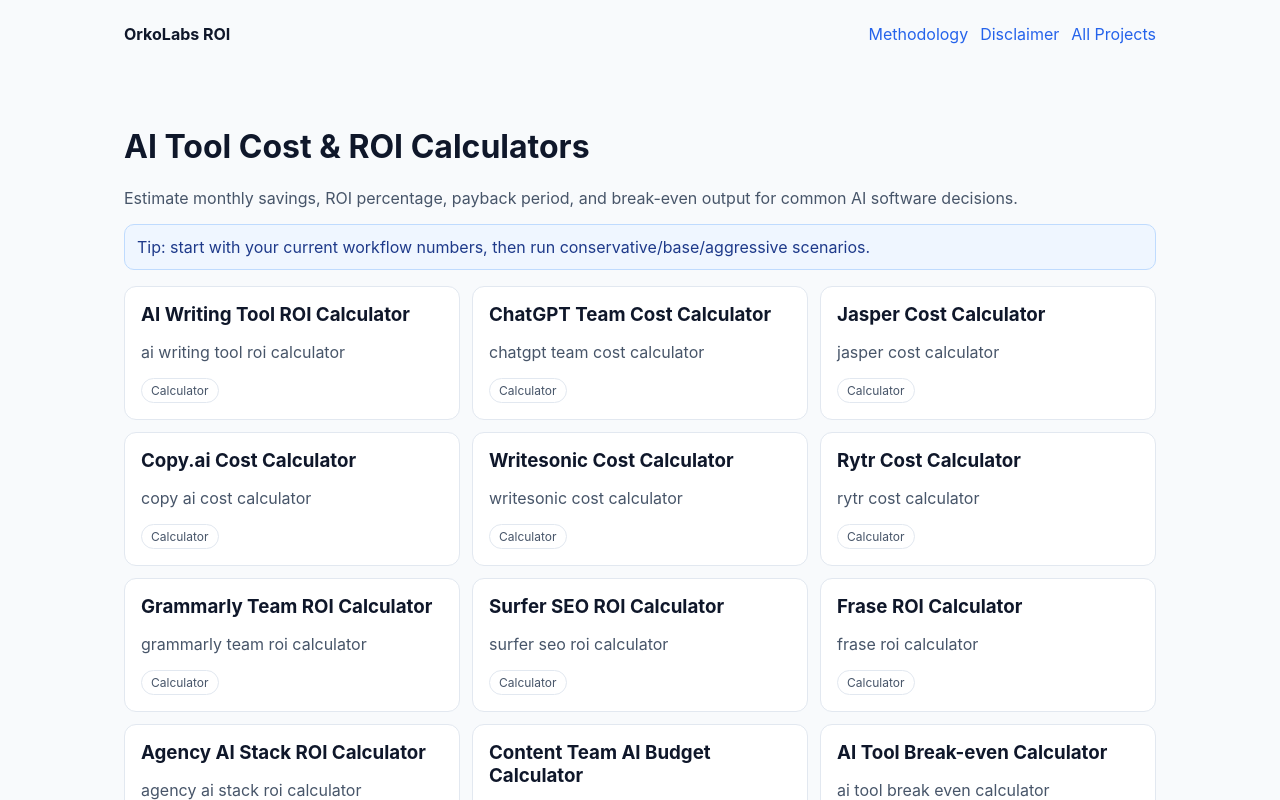
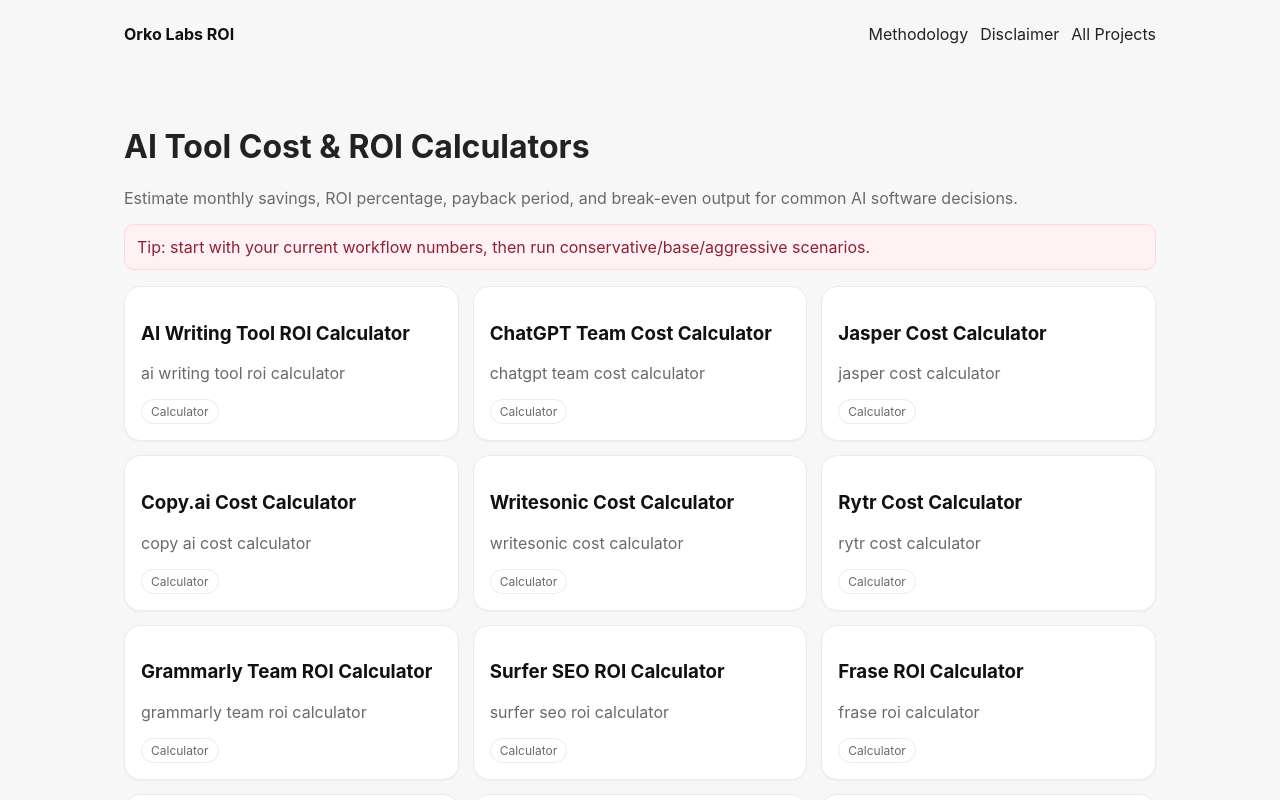
Before and after one commit to ankurvsoni/ai-tool-roi-calculators, a Next.js app: page / in a window 1280 px wide. Shown: the top 800 px of the page. Built offline with nearby package versions, Linux system fonts and the light colour scheme.

Commit message:
Rebrand to Orko Labs and refine modern UI styling for ROI app

```diff
--- a/app/globals.css
+++ b/app/globals.css
@@ -1,20 +1,20 @@
-:root{--bg:#f8fafc;--card:#fff;--text:#0f172a;--muted:#475569;--line:#e2e8f0;--brand:#2563eb;--ok:#065f46}
-*{box-sizing:border-box} body{margin:0;font-family:Inter,system-ui,-apple-system,Segoe UI,Roboto,sans-serif;background:var(--bg);color:var(--text)}
-a{color:var(--brand);text-decoration:none}a:hover{text-decoration:underline}
+:root{--bg:#f7f7f7;--card:#fff;--text:#222;--muted:#6a6a6a;--line:#ebebeb;--brand:#ff385c;--ok:#0f766e}
+*{box-sizing:border-box} body{margin:0;font-family:Circular,Inter,system-ui,-apple-system,Segoe UI,Roboto,sans-serif;background:var(--bg);color:var(--text)}
+a{color:#222;text-decoration:none}a:hover{text-decoration:underline}
 .wrap{max-width:1080px;margin:0 auto;padding:24px}
 .nav{display:flex;justify-content:space-between;gap:12px;align-items:center;margin-bottom:14px;flex-wrap:wrap}
-.brand{font-weight:700;color:#0f172a}.muted{color:var(--muted)}
-.grid{display:grid;grid-template-columns:repeat(auto-fit,minmax(250px,1fr));gap:12px}
-.card{display:block;background:var(--card);border:1px solid var(--line);border-radius:12px;padding:16px;color:#0f172a;text-decoration:none}
-.card h3{margin:0 0 8px}
-.box{background:var(--card);border:1px solid var(--line);border-radius:12px;padding:16px;margin:14px 0}
+.brand{font-weight:700;color:#111}.muted{color:var(--muted)}
+.grid{display:grid;grid-template-columns:repeat(auto-fit,minmax(250px,1fr));gap:14px}
+.card{display:block;background:var(--card);border:1px solid var(--line);border-radius:16px;padding:16px;color:#111;text-decoration:none;box-shadow:0 1px 2px rgba(0,0,0,.04);transition:transform .15s ease, box-shadow .15s ease}
+.card:hover{transform:translateY(-1px);box-shadow:0 8px 24px rgba(0,0,0,.08)}
+.box{background:var(--card);border:1px solid var(--line);border-radius:16px;padding:16px;margin:14px 0}
 label{display:block;font-size:13px;color:var(--muted);margin-bottom:6px}
-input,select{width:100%;padding:10px;border:1px solid #cbd5e1;border-radius:8px;margin-bottom:12px;background:#fff}
+input,select{width:100%;padding:11px;border:1px solid #d8d8d8;border-radius:10px;margin-bottom:12px;background:#fff}
 .kpi{font-size:30px;font-weight:700;line-height:1.1}
 .row{display:grid;grid-template-columns:1fr 1fr;gap:12px}
 .badge{display:inline-block;padding:4px 9px;border:1px solid var(--line);border-radius:999px;font-size:12px;color:var(--muted)}
-.notice{padding:12px;border:1px solid #bfdbfe;background:#eff6ff;color:#1e3a8a;border-radius:10px}
-.success{padding:12px;border:1px solid #a7f3d0;background:#ecfdf5;color:var(--ok);border-radius:10px}
-.btn{display:inline-block;background:#2563eb;color:#fff;padding:9px 12px;border-radius:8px;border:none;cursor:pointer}
+.notice{padding:12px;border:1px solid #ffd7df;background:#fff1f4;color:#8c2336;border-radius:10px}
+.success{padding:12px;border:1px solid #b8f1e8;background:#ecfdf9;color:var(--ok);border-radius:10px}
+.btn{display:inline-block;background:var(--brand);color:#fff;padding:10px 13px;border-radius:10px;border:none;cursor:pointer}
 .footer{margin-top:18px;font-size:13px;color:var(--muted)}
 @media (max-width: 760px){.row{grid-template-columns:1fr}.wrap{padding:16px}.kpi{font-size:26px}}
--- a/app/layout.js
+++ b/app/layout.js
@@ -2,7 +2,7 @@
 import Link from 'next/link';
 
 export const metadata = {
-  title: 'OrkoLabs ROI Calculators',
+  title: 'Orko Labs ROI Calculators',
   description: 'AI tool cost and ROI calculators with transparent assumptions.'
 };
 
@@ -11,7 +11,7 @@
     <html lang="en">
       <body>
         <div className="wrap nav">
-          <Link href="/" className="brand">OrkoLabs ROI</Link>
+          <Link href="/" className="brand">Orko Labs ROI</Link>
           <div style={{display:'flex',gap:12,flexWrap:'wrap'}}>
             <Link href="/methodology">Methodology</Link>
             <Link href="/disclaimer">Disclaimer</Link>
```
